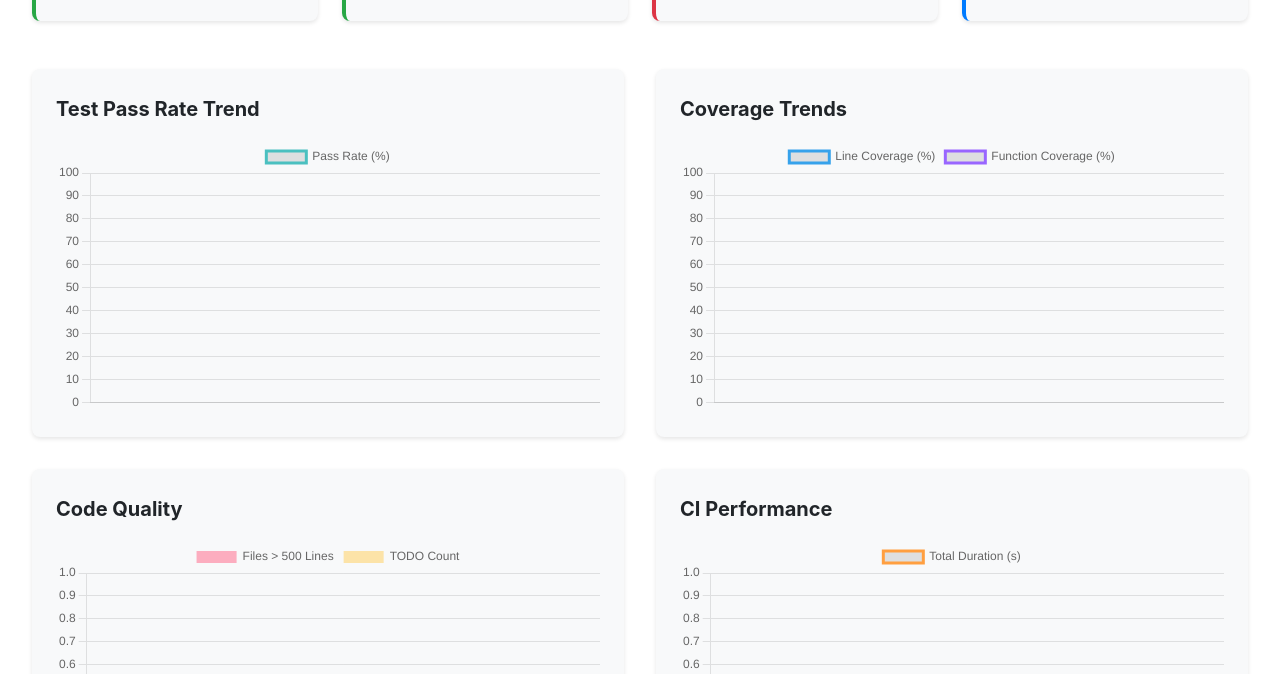
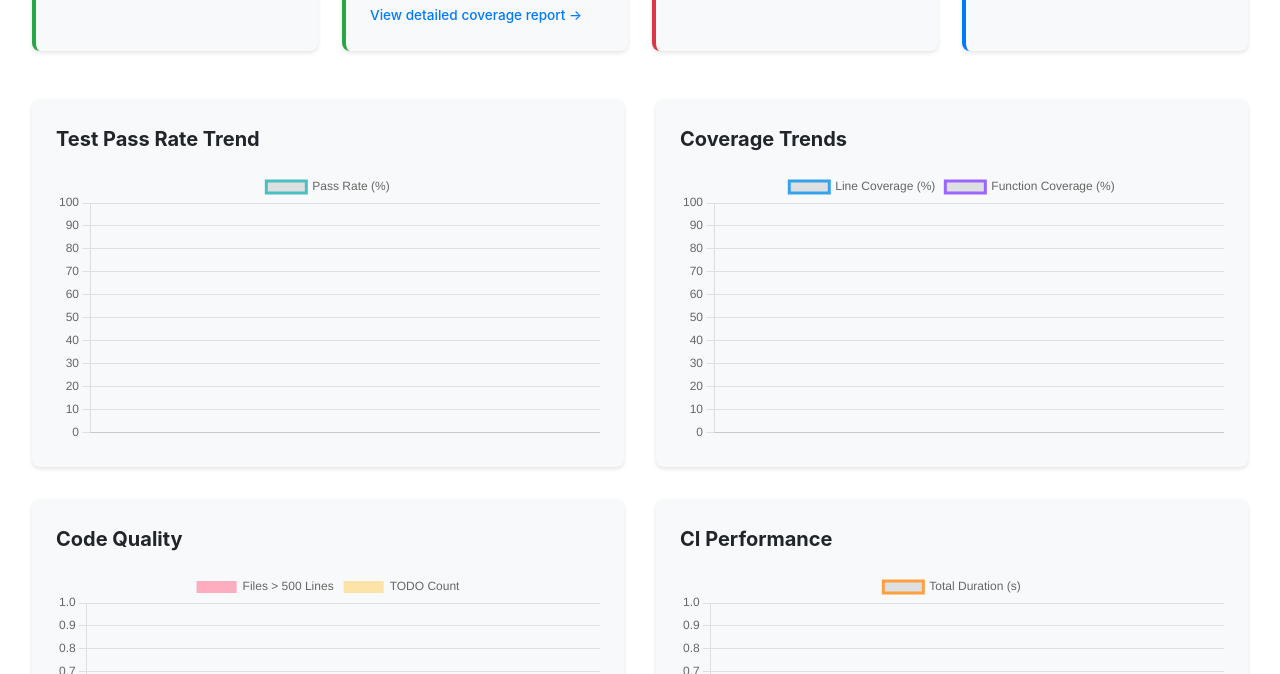
Before and after one commit to matthewdeaves/peertalk, an Eleventy site: page index.njk in a window 1280 px wide. Shown: the part 426-1100 px from the top of the page. Built offline with nearby package versions, Linux system fonts and the light colour scheme; Eleventy itself is replaced by a stand-in of ours; files that its build step writes are made by us from their sources.

Commit message:
feat: Add link to detailed coverage HTML report
- Link from coverage card to /peertalk/coverage/
- Shows line-by-line coverage analysis
- Styled coverage link

Co-Authored-By: Claude Sonnet 4.5 <noreply@anthropic.com>

```diff
--- a/assets/css/dashboard.css
+++ b/assets/css/dashboard.css
@@ -111,6 +111,19 @@ main {
   margin-top: 0.25rem;
 }
 
+.coverage-link {
+  color: var(--color-primary);
+  text-decoration: none;
+  font-size: 0.85rem;
+  font-weight: 500;
+  display: inline-block;
+  margin-top: 0.5rem;
+}
+
+.coverage-link:hover {
+  text-decoration: underline;
+}
+
 .charts-section {
   display: grid;
   grid-template-columns: repeat(auto-fit, minmax(500px, 1fr));
--- a/index.njk
+++ b/index.njk
@@ -36,6 +36,8 @@ title: PeerTalk Metrics Dashboard
       {% if allMetrics.length > 1 %}
       <span class="trend">{{ allMetrics[0].coverage.line_coverage | percentChange(allMetrics[1].coverage.line_coverage) }}% change</span>
       {% endif %}
+      <br>
+      <a href="/peertalk/coverage/" class="coverage-link">View detailed coverage report →</a>
     </p>
   </div>
 
```
